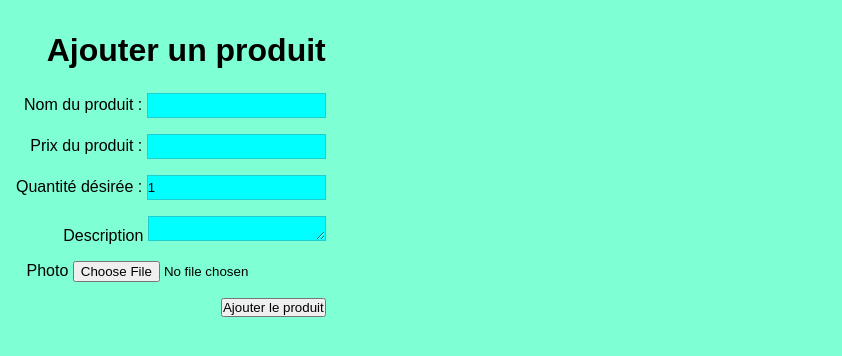
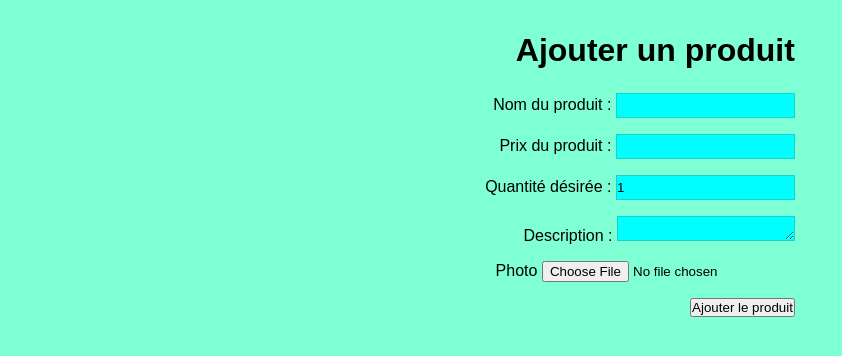
Before and after one commit to Loic-1/Appli, a PHP site: page / in a window 1280 px wide. Shown: the part 86-442 px from the top of the page, without its empty margins (0-842 px from the left). Run offline with PHP 8.4, Linux system fonts and the light colour scheme.

Commit message:
Changé le CSS sur index.php. Rajouté .gitignore.

```diff
--- a/index.php
+++ b/index.php
@@ -12,6 +12,7 @@
 <body>
     <?php require_once('header.php'); ?>
     <div class="body">
+        <div class="body-index">
 
             <?php
             session_start();
@@ -19,6 +20,10 @@
                 echo '<div id="info-message">' . $_SESSION['message'] . '</div>';
                 unset($_SESSION['message']);
             }
+            // elseif (isset($_SESSION['messageN'])){
+            //     echo '<div id="info-message">' . $_SESSION['messageN'] . '</div>';
+            //     unset($_SESSION['messageN']);
+            // }
             ?>
             <div class="forms">
                 <div title="Tooltip">
@@ -45,9 +50,9 @@
                     </p>
                     <p>
                         <label for="description">
-                        Description
+                            Description :
                         </label>
-                    <textarea name="description" id="description" class="color"></textarea><!--color-->
+                        <textarea rows="1" name="description" id="description" class="color"></textarea><!--color-->
                     </p>
                     <p>
                         <label for="file">Photo</label>
@@ -57,6 +62,7 @@
                         <input type="submit" name="submit" value="Ajouter le produit" class="submit" class="color">
                     </p>
                 </form>
+            </div>
         </div>
     </div>
 
--- a/style.css
+++ b/style.css
@@ -1,3 +1,5 @@
+/*general*/
+
 * {
   padding: 0;
   margin: 0;
@@ -11,6 +13,11 @@ body {
 
 .body {
   position: relative;
+}
+
+.body-index {
+  justify-content: center;
+  display: flex;
 }
 
 a,
--- a/traitement.php
+++ b/traitement.php
@@ -54,6 +54,7 @@ if (isset($_GET['action'])) {
 
                     $_SESSION['products'][] = $product;
                     $_SESSION['message'] = "Le produit a été ajouté avec succès!!";
+                    // $_SESSION['messageN'] = "Il semble que quelque chose se soit mal passé!!";
                 }
 
                 header("Location:index.php");
```
Also changed, not shown: 1 other file. Lines whose indentation alone changed are shown as unchanged.
